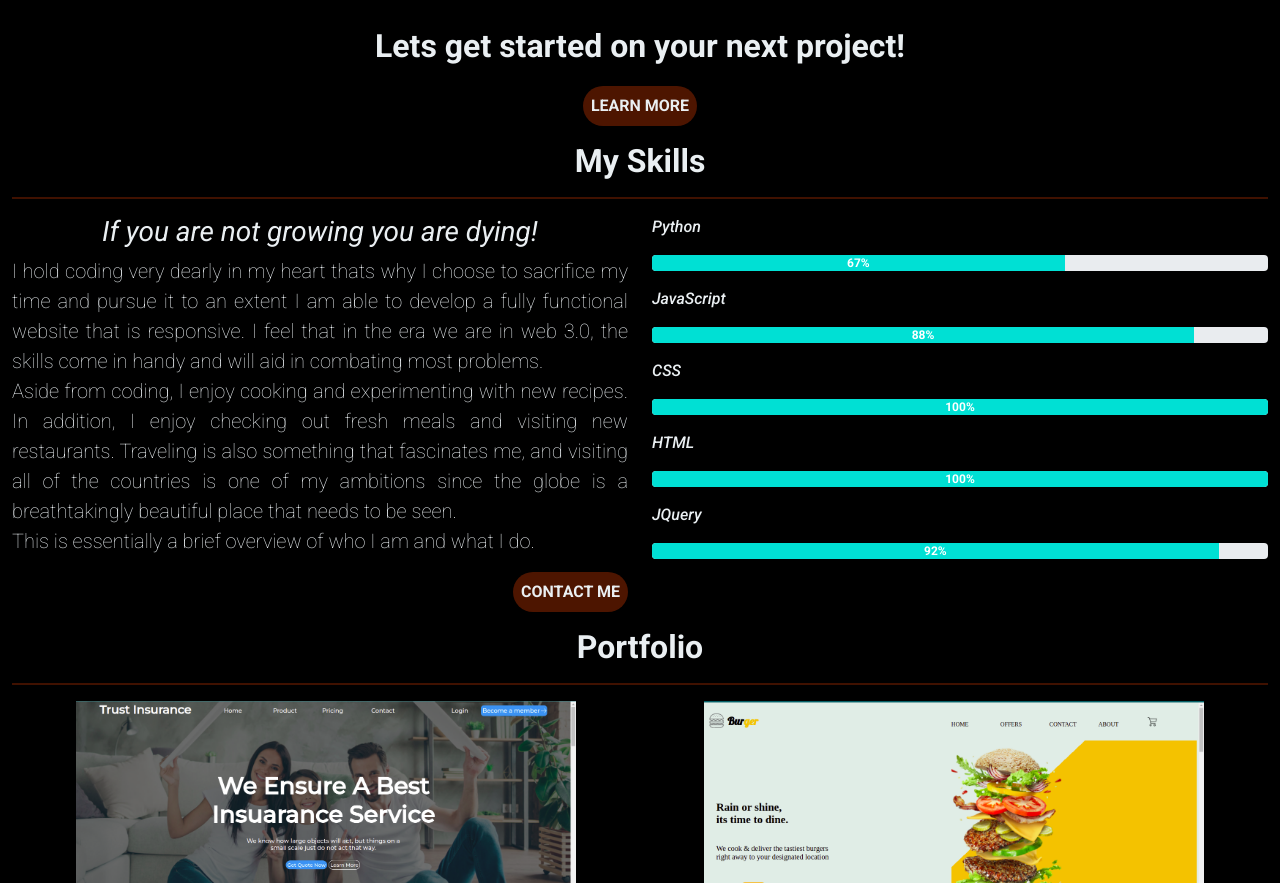
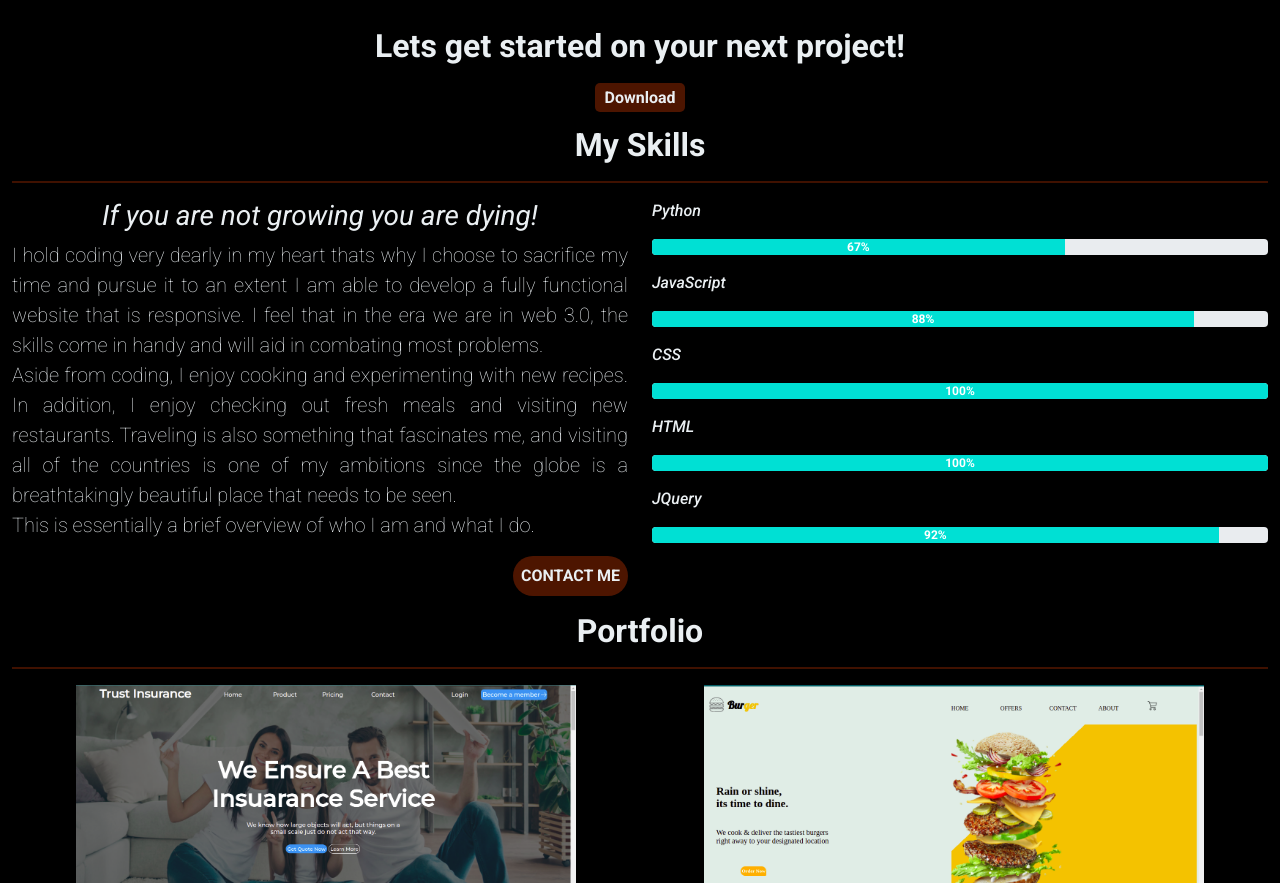
Before and after one commit to SKHinga/Personal-Portfolio, a plain HTML site: page index.html in a window 1280 px wide. Shown: the part 1781-2664 px from the top of the page. Drawn offline with nearby package versions, Linux system fonts and the light colour scheme.

Commit message:
Ft-Style: Add download CV button

```diff
--- a/CSS/style.css
+++ b/CSS/style.css
@@ -249,3 +249,16 @@ body {
   color: #00E0D4;
 
 }
+.download-btn {
+  text-decoration: none;
+  padding: 5px 10px;
+  background-color: rgba(255, 69, 0, 0.3);
+  border: none;
+  border-radius: 5px;
+  color: #EAEFF2;
+  font-weight: bold;
+}
+.download-btn:hover {
+  background: #FF4500;
+  color: #EAEFF2;
+}
--- a/index.html
+++ b/index.html
@@ -73,7 +73,8 @@
     </div>
     <div class="section text-center">
       <p class="fw-bolder fs-2">Lets get started on your next project!</p>
-      <button class="p-2">LEARN MORE</button>
+      <!-- <button class="p-2">LEARN MORE</button> -->
+      <a download href="./Assets/CV.pdf" class="download-btn">Download</a>
     </div>
     <div class="skills" id="Skills">
       <h2 class="fw-bold text-center mt-3 about">My Skills</h2>
```
Also changed, not shown: 1 other file.
